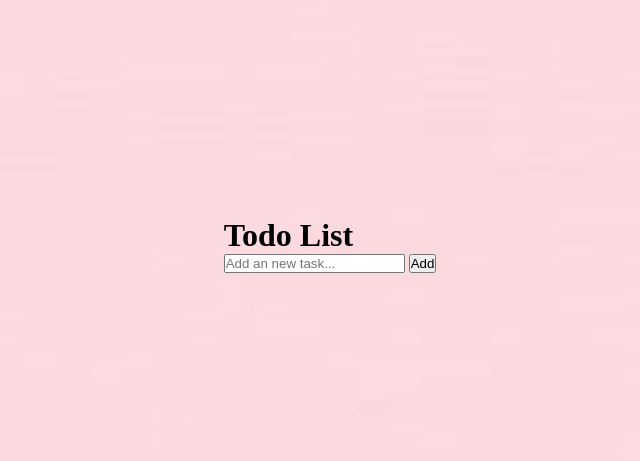
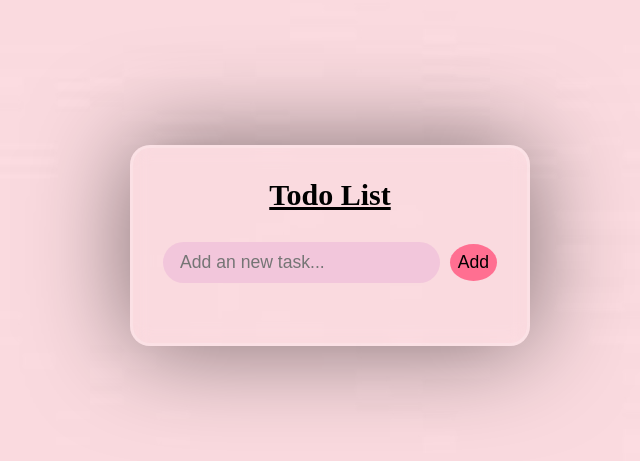
Before and after one commit to sanchi1004/Mini-Project, a plain HTML site: page index_todo.html in a window 1280 px wide. Shown: the part 155-616 px from the top of the page, without its empty margins (310-950 px from the left). Drawn offline with Linux system fonts and the light colour scheme.

Commit message:
Added css styles to the form input and button

```diff
--- a/styles_todo.css
+++ b/styles_todo.css
@@ -11,3 +11,69 @@ body {
   height: 100vh;
   background: url(background.jpg);
 }
+
+.container {
+  display: flex;
+  justify-content: center;
+  align-items: center;
+  width: 100%;
+  height: 100%;
+  padding: 0 20px;
+}
+
+.todo {
+  width: 100%;
+  max-width: 400px;
+  padding: 30px;
+  display: flex;
+  align-items: center;
+  justify-content: center;
+  flex-direction: column;
+  gap: 30px;
+  color: black;
+  border-radius: 20px;
+  box-shadow: 0 0 100px rgba(0, 0, 0, 0.5);
+  border: 3px solid rgba(255, 255, 255, 0.2);
+  backdrop-filter: blur(10px);
+}
+
+h1 {
+  font-size: 30px;
+  text-decoration: underline;
+}
+
+.input-area {
+  display: flex;
+  justify-content: space-between;
+  align-items: center;
+  width: 100%;
+}
+
+.input-area input {
+  flex: 1;
+  padding: 10px 17px;
+  font-size: 1.1rem;
+  border: none;
+  outline: none;
+  border-radius: 22px;
+  background: rgb(242, 198, 219);
+}
+
+.input-area button {
+  display: flex;
+  align-items: center;
+  justify-content: center;
+  margin-left: 10px;
+  padding: 8px;
+  border-radius: 50%;
+  color: black;
+  font-size: 1.1rem;
+  cursor: pointer;
+  background: #ff6f91;
+  border: none;
+}
+
+.input-area button:hover {
+  transform: scale(1.1);
+  background: #ff4f71;
+}
```
